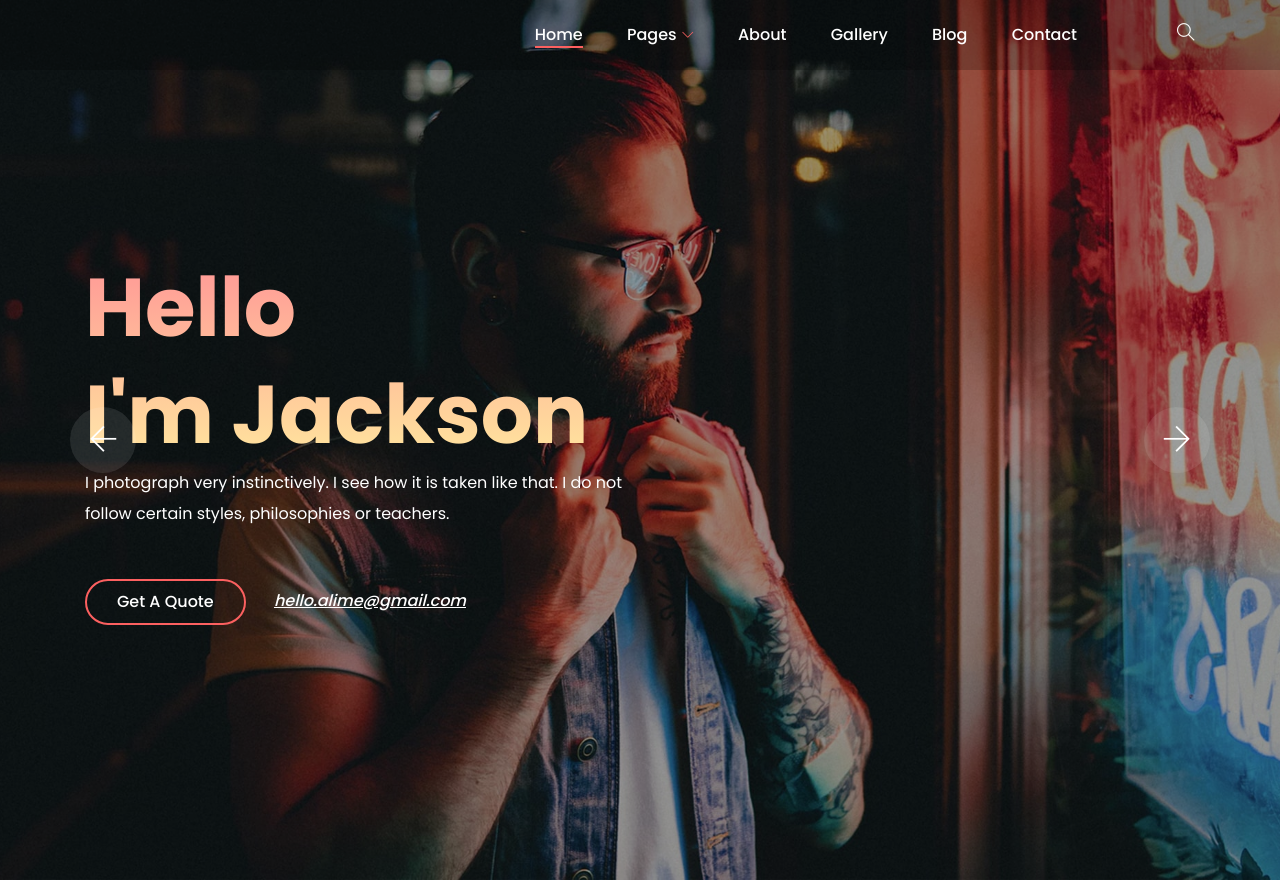
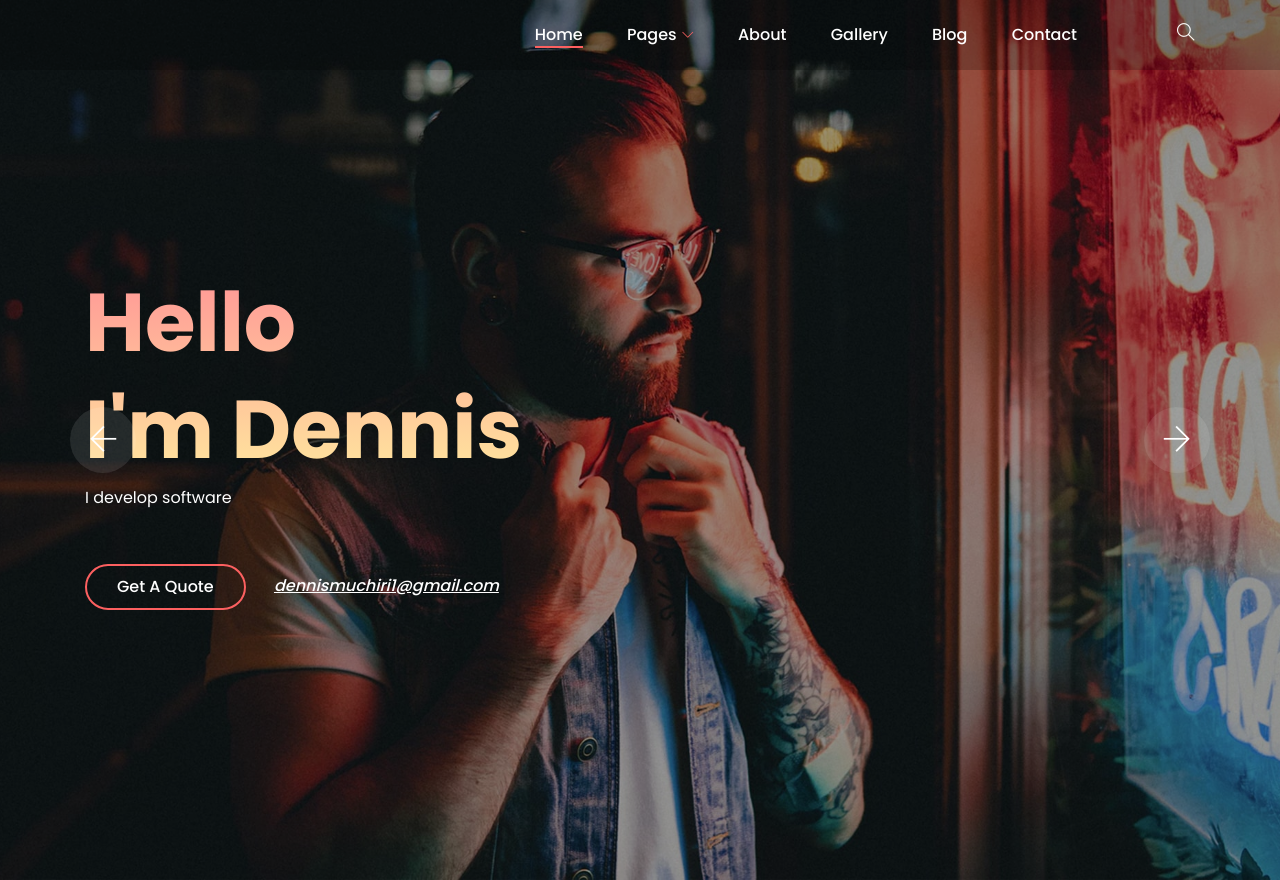
Before and after one commit to DennisMuchiri/myportfolio, a website: page index.html in a window 1280 px wide. Shown: the top 880 px of the page. Drawn offline with Linux system fonts and the light colour scheme; files whose address does not match are found by name.

Commit message:
editing profile

```diff
--- a/index.html
+++ b/index.html
@@ -118,11 +118,11 @@
                         <!-- Welcome Text -->
                         <div class="col-12 col-lg-8 col-xl-6">
                             <div class="welcome-text">
-                                <h2 data-animation="bounceInDown" data-delay="900ms">Hello <br>I'm Jackson</h2>
-                                <p data-animation="bounceInDown" data-delay="500ms">I photograph very instinctively. I see how it is taken like that. I do not follow certain styles, philosophies or teachers.</p>
+                                <h2 data-animation="bounceInDown" data-delay="900ms">Hello <br>I'm Dennis</h2>
+                                <p data-animation="bounceInDown" data-delay="500ms">I develop software</p>
                                 <div class="hero-btn-group" data-animation="bounceInDown" data-delay="100ms">
                                     <a href="#" class="btn alime-btn mb-3 mb-sm-0 mr-4">Get a Quote</a>
-                                    <a class="hero-mail-contact" href="mailto:hello.alime@gmail.com">hello.alime@gmail.com</a>
+                                    <a class="hero-mail-contact" href="mailto:hello.alime@gmail.com">dennismuchiri1@gmail.com</a>
                                 </div>
                             </div>
                         </div>
@@ -133,19 +133,19 @@
             <!-- Single Slide -->
             <div class="single-welcome-slide bg-img bg-overlay" style="background-image: url(img/bg-img/2.jpg);">
                 <div class="container h-100">
-                    <div class="row h-100 align-items-center">
-                        <!-- Welcome Text -->
+                    <!--<div class="row h-100 align-items-center">
+
                         <div class="col-12 col-lg-8 col-xl-6">
                             <div class="welcome-text">
-                                <h2 data-animation="bounceInUp" data-delay="100ms">Hello <br>I'm Alime</h2>
-                                <p data-animation="bounceInUp" data-delay="500ms">I photograph very instinctively. I see how it is taken like that. I do not follow certain styles, philosophies or teachers.</p>
+                                <h2 data-animation="bounceInUp" data-delay="100ms">Hello <br>I'm Dennis</h2>
+                                <p data-animation="bounceInUp" data-delay="500ms">I develop software</p>
                                 <div class="hero-btn-group" data-animation="bounceInUp" data-delay="900ms">
                                     <a href="#" class="btn alime-btn mb-3 mb-sm-0 mr-4">Get a Quote</a>
                                     <a class="hero-mail-contact" href="mailto:hello.alime@gmail.com">hello.alime@gmail.com</a>
                                 </div>
                             </div>
                         </div>
-                    </div>
+                    </div>-->
                 </div>
             </div>
         </div>
```
